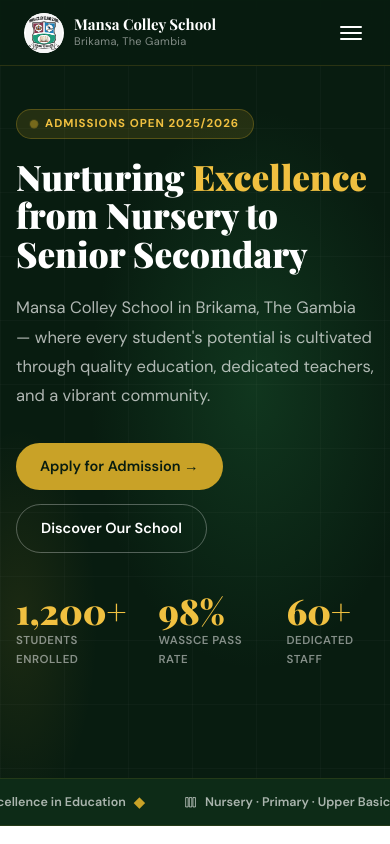
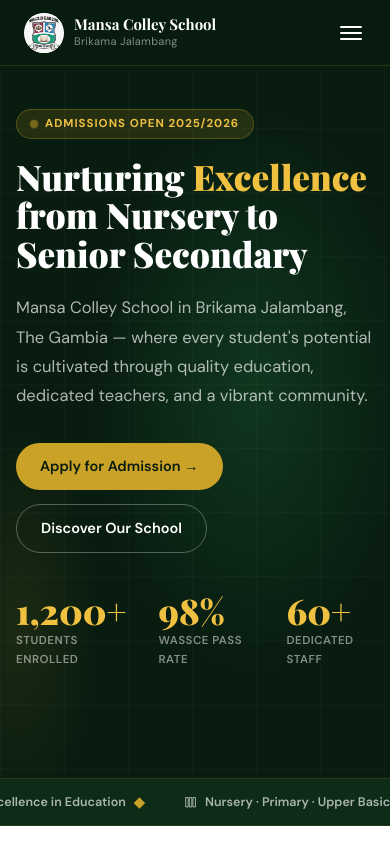
Before and after one commit to isatou614/mansa-colley-school, a plain HTML site: page index.html in a window 390 px wide. Shown: the top 844 px of the page. Drawn offline with nearby package versions, Linux system fonts and the light colour scheme.

Commit message:
Update contact info and location sitewide
Replaces placeholder email/phone with real details, breaks phone down by
Senior/Upper/Lower school on the Contact page, and updates the location
from Brikama/West Coast Region to Brikama Jalambang across all pages.

```diff
--- a/index.html
+++ b/index.html
@@ -3,8 +3,8 @@
 <head>
 <meta charset="UTF-8">
 <meta name="viewport" content="width=device-width, initial-scale=1.0">
-<title>Mansa Colley School — Nurturing Excellence in Brikama, The Gambia</title>
-<meta name="description" content="Mansa Colley School in Brikama, The Gambia — quality education from Nursery to Senior Secondary. Admissions open for 2025/2026.">
+<title>Mansa Colley School — Nurturing Excellence in Brikama Jalambang, The Gambia</title>
+<meta name="description" content="Mansa Colley School in Brikama Jalambang, The Gambia — quality education from Nursery to Senior Secondary. Admissions open for 2025/2026.">
 <link rel="preconnect" href="https://fonts.googleapis.com">
 <link rel="preconnect" href="https://fonts.gstatic.com" crossorigin>
 <link href="https://fonts.googleapis.com/css2?family=DM+Sans:wght@400;500;600;700;800&family=Playfair+Display:wght@700;800;900&display=swap" rel="stylesheet">
@@ -58,7 +58,7 @@
     <div class="nav-logo-badge"><img src="img/logo.png" alt="Mansa Colley School crest"></div>
     <div class="nav-logo-text">
       <div class="nav-logo-name">Mansa Colley School</div>
-      <div class="nav-logo-sub">Brikama, The Gambia</div>
+      <div class="nav-logo-sub">Brikama Jalambang</div>
     </div>
   </a>
   <div class="nav-links">
@@ -97,7 +97,7 @@
       <div class="fade-up">
         <div class="hero-badge"><span class="hero-dot"></span>Admissions Open 2025/2026</div>
         <h1>Nurturing <em>Excellence</em><br>from Nursery to<br>Senior Secondary</h1>
-        <p class="hero-desc">Mansa Colley School in Brikama, The Gambia — where every student's potential is cultivated through quality education, dedicated teachers, and a vibrant community.</p>
+        <p class="hero-desc">Mansa Colley School in Brikama Jalambang, The Gambia — where every student's potential is cultivated through quality education, dedicated teachers, and a vibrant community.</p>
         <div class="hero-actions">
           <a href="admission.html" class="btn btn-gold">Apply for Admission →</a>
           <a href="about.html" class="btn btn-outline-w">Discover Our School</a>
@@ -145,13 +145,13 @@
 <div class="marquee"><div class="mtrack">
   <span class="mitem"><svg class="icon" aria-hidden="true" focusable="false"><use href="#icon-cap"></use></svg> Excellence in Education <span class="msep">◆</span></span>
   <span class="mitem"><svg class="icon" aria-hidden="true" focusable="false"><use href="#icon-books"></use></svg> Nursery · Primary · Upper Basic · Senior Secondary <span class="msep">◆</span></span>
-  <span class="mitem"><svg class="icon" aria-hidden="true" focusable="false"><use href="#icon-globe"></use></svg> Brikama, The Gambia <span class="msep">◆</span></span>
+  <span class="mitem"><svg class="icon" aria-hidden="true" focusable="false"><use href="#icon-globe"></use></svg> Brikama Jalambang, The Gambia <span class="msep">◆</span></span>
   <span class="mitem"><svg class="icon" aria-hidden="true" focusable="false"><use href="#icon-trophy"></use></svg> Academic Achievement Awards 2024 <span class="msep">◆</span></span>
   <span class="mitem"><svg class="icon" aria-hidden="true" focusable="false"><use href="#icon-clipboard"></use></svg> Admissions Open 2025/2026 <span class="msep">◆</span></span>
   <span class="mitem"><svg class="icon" aria-hidden="true" focusable="false"><use href="#icon-partnership"></use></svg> Partner with Us <span class="msep">◆</span></span>
   <span class="mitem"><svg class="icon" aria-hidden="true" focusable="false"><use href="#icon-cap"></use></svg> Excellence in Education <span class="msep">◆</span></span>
   <span class="mitem"><svg class="icon" aria-hidden="true" focusable="false"><use href="#icon-books"></use></svg> Nursery · Primary · Upper Basic · Senior Secondary <span class="msep">◆</span></span>
-  <span class="mitem"><svg class="icon" aria-hidden="true" focusable="false"><use href="#icon-globe"></use></svg> Brikama, The Gambia <span class="msep">◆</span></span>
+  <span class="mitem"><svg class="icon" aria-hidden="true" focusable="false"><use href="#icon-globe"></use></svg> Brikama Jalambang, The Gambia <span class="msep">◆</span></span>
   <span class="mitem"><svg class="icon" aria-hidden="true" focusable="false"><use href="#icon-trophy"></use></svg> Academic Achievement Awards 2024 <span class="msep">◆</span></span>
   <span class="mitem"><svg class="icon" aria-hidden="true" focusable="false"><use href="#icon-clipboard"></use></svg> Admissions Open 2025/2026 <span class="msep">◆</span></span>
   <span class="mitem"><svg class="icon" aria-hidden="true" focusable="false"><use href="#icon-partnership"></use></svg> Partner with Us <span class="msep">◆</span></span>
@@ -203,7 +203,7 @@
         <img src="img/school-building.jpg" alt="Mansa Colley School building, Brikama" style="width:100%;height:100%;object-fit:cover;display:block">
         <div style="position:absolute;left:0;right:0;bottom:0;padding:1.5rem;background:linear-gradient(0deg,rgba(0,0,0,0.65),transparent);color:#fff">
           <div style="font-family:var(--font-heading);font-size:1.4rem;font-weight:800;line-height:1.2">Mansa Colley School</div>
-          <div style="font-size:13px;opacity:0.8;margin-top:4px">Est. Brikama, West Coast Region</div>
+          <div style="font-size:13px;opacity:0.8;margin-top:4px">Est. Brikama Jalambang</div>
         </div>
       </div>
     </div>
@@ -448,10 +448,10 @@
           <div class="nav-logo-badge" style="width:36px;height:36px"><img src="img/logo.png" alt="Mansa Colley School crest"></div>
           <div>
             <div style="font-family:var(--font-heading);font-weight:700;font-size:15px">Mansa Colley School</div>
-            <div style="font-size:11.5px;color:rgba(255,255,255,0.45)">Brikama, The Gambia</div>
+            <div style="font-size:11.5px;color:rgba(255,255,255,0.45)">Brikama Jalambang, The Gambia</div>
           </div>
         </div>
-        <div class="footer-desc">Nurturing excellence and transforming lives through quality education from Nursery to Senior Secondary in Brikama, The Gambia.</div>
+        <div class="footer-desc">Nurturing excellence and transforming lives through quality education from Nursery to Senior Secondary in Brikama Jalambang, The Gambia.</div>
       </div>
       <div>
         <div class="fcol-title">Quick Links</div>
@@ -478,15 +478,15 @@
       <div>
         <div class="fcol-title">Contact</div>
         <ul class="flinks">
-          <li><a href="contact.html"><svg class="icon" aria-hidden="true" focusable="false"><use href="#icon-pin"></use></svg> Brikama, West Coast Region</a></li>
-          <li><a href="tel:+2200000000"><svg class="icon" aria-hidden="true" focusable="false"><use href="#icon-phone"></use></svg> +220 XXX XXXX</a></li>
-          <li><a href="mailto:info@mansacolley.gm"><svg class="icon" aria-hidden="true" focusable="false"><use href="#icon-mail"></use></svg> info@mansacolley.gm</a></li>
+          <li><a href="contact.html"><svg class="icon" aria-hidden="true" focusable="false"><use href="#icon-pin"></use></svg> Brikama Jalambang</a></li>
+          <li><a href="tel:+220833318460"><svg class="icon" aria-hidden="true" focusable="false"><use href="#icon-phone"></use></svg> +220 XXX XXXX</a></li>
+          <li><a href="mailto:mcbseniorschool@gmail.com"><svg class="icon" aria-hidden="true" focusable="false"><use href="#icon-mail"></use></svg> mcbseniorschool@gmail.com</a></li>
           <li><span><svg class="icon" aria-hidden="true" focusable="false"><use href="#icon-clock"></use></svg> Mon–Fri: 8:00 AM – 4:00 PM</span></li>
         </ul>
       </div>
     </div>
     <div class="footer-bottom">
-      <div class="fcopy">© <span data-year></span> Mansa Colley School, Brikama. All rights reserved.</div>
+      <div class="fcopy">© <span data-year></span> Mansa Colley School, Brikama Jalambang. All rights reserved.</div>
       <div style="font-size:12.5px;color:rgba(255,255,255,0.45)"><svg class="icon" aria-hidden="true" focusable="false"><use href="#icon-flag"></use></svg> Proudly Gambian · Shaping the Future</div>
     </div>
   </div>
```
Also changed, not shown: about.html (+8 -8 lines), admission.html (+8 -8 lines), contact.html (+11 -11 lines), donors.html (+9 -9 lines), excellence.html (+7 -7 lines), news.html (+7 -7 lines), schools.html (+7 -7 lines), staff.html (+8 -8 lines).
